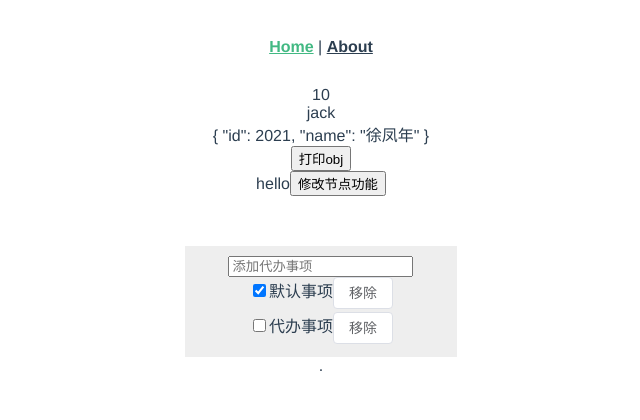
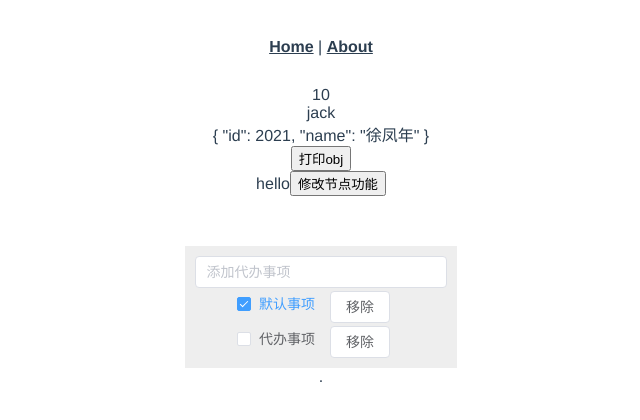
Before and after one commit to fayfoxcat/vue, a Vue app: page /#/home in a window 1280 px wide. Shown: the top 420 px of the page, without its empty margins (319-959 px from the left). Built offline with nearby package versions, Linux system fonts and the light colour scheme.

Commit message:
美化ui

```diff
--- a/public/index.html
+++ b/public/index.html
@@ -1,17 +1,22 @@
 <!DOCTYPE html>
 <html lang="">
-  <head>
+<head>
     <meta charset="utf-8">
     <meta http-equiv="X-UA-Compatible" content="IE=edge">
     <meta name="viewport" content="width=device-width,initial-scale=1.0">
     <link rel="icon" href="<%= BASE_URL %>favicon.ico">
     <title><%= htmlWebpackPlugin.options.title %></title>
-  </head>
-  <body>
-    <noscript>
-      <strong>We're sorry but <%= htmlWebpackPlugin.options.title %> doesn't work properly without JavaScript enabled. Please enable it to continue.</strong>
-    </noscript>
-    <div id="app"></div>
-    <!--生成的文件将被自动注入 -->
-  </body>
+</head>
+<body>
+<div id="app"></div>
+</body>
 </html>
+<style>
+    #app {
+        font-family: Avenir, Helvetica, Arial, sans-serif;
+        -webkit-font-smoothing: antialiased;
+        -moz-osx-font-smoothing: grayscale;
+        text-align: center;
+        color: #2c3e50;
+    }
+</style>
--- a/src/App.vue
+++ b/src/App.vue
@@ -7,13 +7,6 @@
 </template>
 
 <style>
-#app {
-  font-family: Avenir, Helvetica, Arial, sans-serif;
-  -webkit-font-smoothing: antialiased;
-  -moz-osx-font-smoothing: grayscale;
-  text-align: center;
-  color: #2c3e50;
-}
 
 #nav {
   padding: 30px;
@@ -24,7 +17,4 @@
   color: #2c3e50;
 }
 
-#nav a.router-link-exact-active {
-  color: #42b983;
-}
 </style>
--- a/src/components/navMain/NavMain.vue
+++ b/src/components/navMain/NavMain.vue
@@ -1,18 +1,19 @@
 <template>
   <div id="main">
-    <input placeholder="添加代办事项" v-model="value" @keydown="add_task" />
+    <el-input placeholder="添加代办事项" size="medium" v-model="value" @keydown="add_task">
+    </el-input>
     <div v-for="(item, index) in tasks" :key="index">
       <div class="item">
-        <input type="checkbox" v-model="item.complete" />
-        <span>{{ item.title }}</span>
-        <el-button class="del_task">移除</el-button>
+        <el-checkbox v-model="item.complete" :label="item.title"></el-checkbox>
+        <el-button size="mini" class="del_task">移除</el-button>
       </div>
     </div>
   </div>
 </template>
 
 <script>
-import { reactive, toRefs } from "@vue/reactivity";
+import {reactive, toRefs} from "@vue/reactivity";
+
 export default {
   setup() {
     let data = reactive({
@@ -46,13 +47,19 @@ export default {
 </script>
 
 <style scoped lang="scss">
-#main{
+#main {
   margin: 50px auto 0 auto;
   padding: 10px;
   width: 20%;
   background-color: #eeeeee;
+
   .item {
     height: 35px;
+    line-height: 35px;
+
+    .del_task {
+      margin: auto 15px;
+    }
   }
 }
 
```
